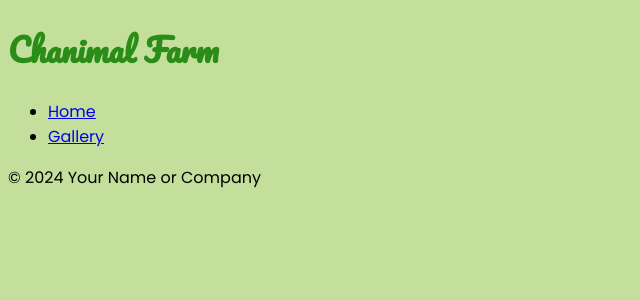
After one commit to ggzilla/climate-server, a PHP site: page /layout.html in a window 1280 px wide. The commit adds this page. Shown: the top 300 px of the page, without its empty margins (0-640 px from the left). Run offline with PHP 8.4, Linux system fonts and the light colour scheme.

Commit message:
trying out layout files

```diff
--- /dev/null
+++ b/layout.html
@@ -0,0 +1,27 @@
+<!DOCTYPE html>
+<html lang="en">
+<head>
+  <meta charset="UTF-8">
+  <meta name="viewport" content="width=device-width, initial-scale=1.0">
+  <title>Chanimal Farm</title>
+  <link rel="stylesheet" type="text/css" href="styles.css">
+  </head>
+<body>
+  <header>
+    <h1>Chanimal Farm</h1>
+    <nav>
+      <ul>
+        <li><a href="/">Home</a></li>
+        <li><a href="gallery.php">Gallery</a></li>
+      </ul>
+    </nav>
+  </header>
+
+  <main>
+    </main>
+
+  <footer>
+    <p>&copy; 2024 Your Name or Company</p>
+  </footer>
+</body>
+</html>
--- a/styles.css
+++ b/styles.css
@@ -1,4 +1,5 @@
 @import url('https://fonts.googleapis.com/css2?family=Pacifico&display=swap');
+@import url("https://fonts.googleapis.com/css2?family=Poppins:wght@300;400;500;600;700&display=swap");
 
 
 /* Body Font */
@@ -12,3 +13,30 @@ h1, h2, h3, h4, h5, h6 {
     font-family: 'Pacifico', cursive; /* Assign Pacifico font to headers */
     color: #298d17
 }
+
+/* Styles for the gallery container */
+.gallery {
+    display: grid;
+    grid-template-columns: repeat(auto-fit, minmax(250px, 1fr));
+    gap: 10px;
+    margin: 0 auto;  /* Center the gallery horizontally */
+  }
+
+  /* Styles for the images within the gallery */
+  .gallery img {
+    width: 100%;
+    height: auto;
+  }
+
+  /* Media queries for responsive layout */
+  @media screen and (max-width: 768px) {
+    .gallery {
+      grid-template-columns: 1fr;
+    }
+  }
+
+  @media screen and (max-width: 576px) {
+    .gallery {
+      grid-template-columns: 1fr;
+    }
+  }
```
Also changed, not shown: gallery.php (+1 -27 lines).
